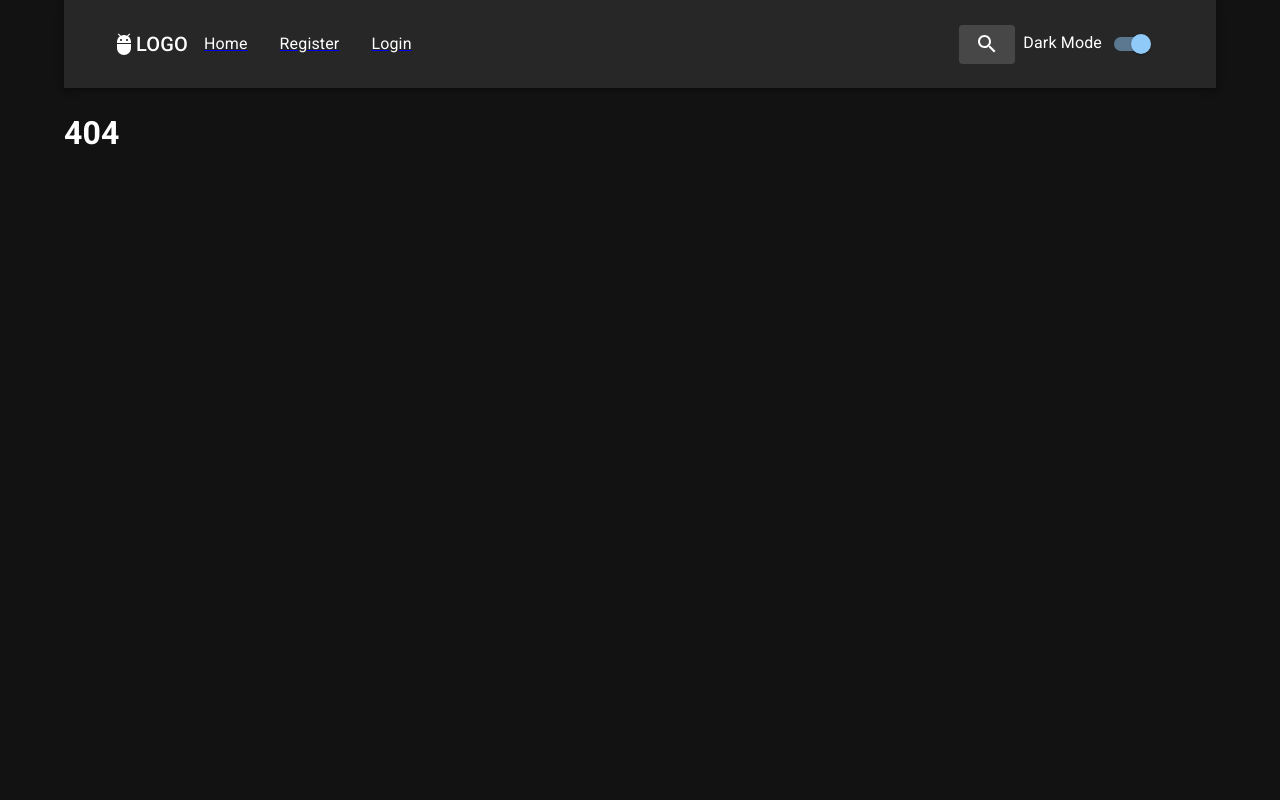
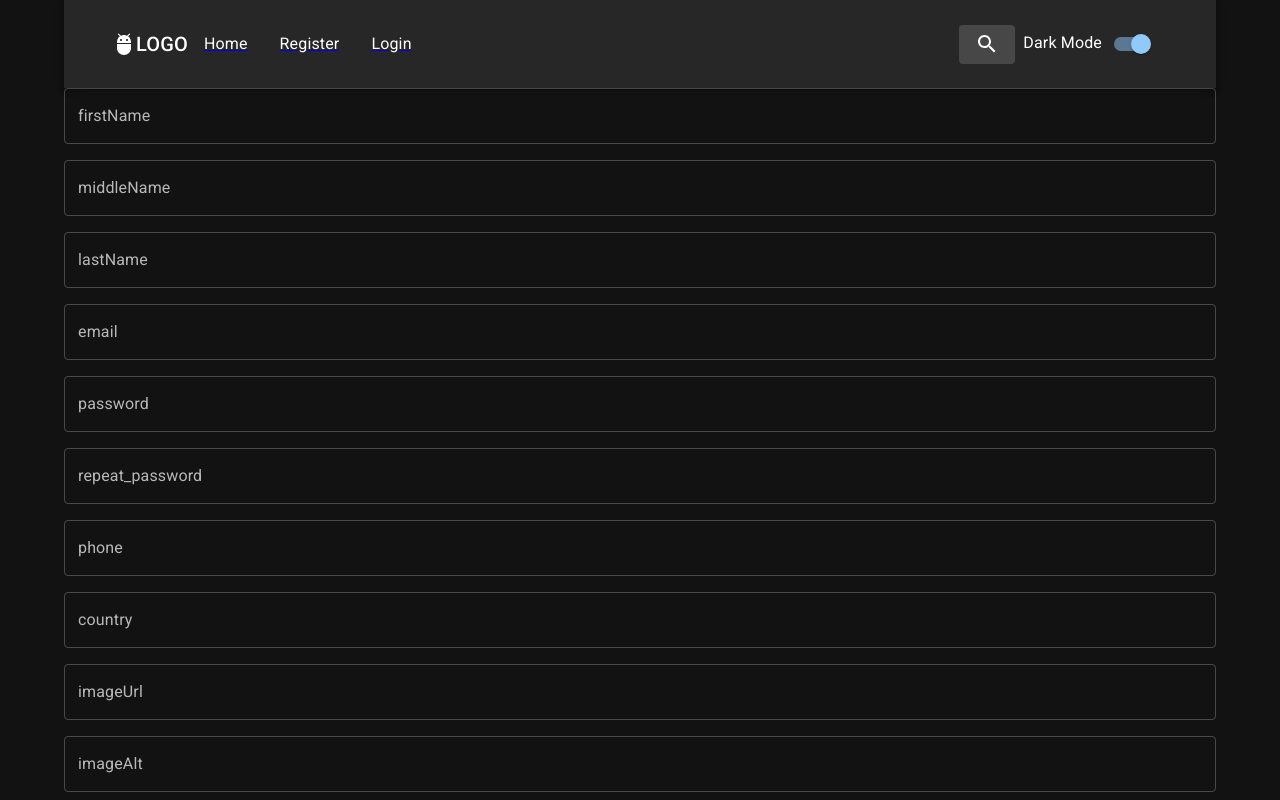
Before and after one commit to Rlss91/hu_morning_W081122MR_react, a React (Create React App) app: page /register2 in a window 1280 px wide. Before the commit this address had no page. Shown: the top 800 px of the page. Built offline with nearby package versions, Linux system fonts and the light colour scheme.

Commit message:
register 2

```diff
--- /dev/null
+++ b/src/pages/RegisterPage2/InputField.jsx
@@ -0,0 +1,38 @@
+import { Grid, TextField } from "@mui/material";
+import PropTypes from "prop-types";
+import { useState } from "react";
+
+const InputField = ({ helperText, cols, onChange, showErrors, ...props }) => {
+  const [touched, setTouched] = useState(false);
+  const handleInputChange = (event) => {
+    console.log(event.target.id);
+    setTouched(true);
+    onChange(event);
+  };
+  return (
+    <Grid item xs={cols}>
+      <TextField
+        variant="outlined"
+        error={(touched || showErrors) && !!helperText}
+        helperText={(touched || showErrors) && helperText}
+        fullWidth
+        {...props}
+        onChange={handleInputChange}
+      />
+    </Grid>
+  );
+};
+InputField.propTypes = {
+  id: PropTypes.string.isRequired,
+  value: PropTypes.string.isRequired,
+  label: PropTypes.string.isRequired,
+  cols: PropTypes.number,
+  helperText: PropTypes.string,
+  onChange: PropTypes.func,
+  showErrors: PropTypes.bool,
+};
+InputField.defaultProps = {
+  cols: 12,
+  showErrors: false,
+};
+export default InputField;
--- /dev/null
+++ b/src/pages/RegisterPage2/RegisterPage2.jsx
@@ -0,0 +1,47 @@
+import { useState } from "react";
+import InputField from "./InputField";
+
+import initialInputState from "./initialInputState";
+import { Box, Button, Grid } from "@mui/material";
+import validateRegisterSchema2 from "../../validation/registerValidation2";
+
+const RegisterPage2 = () => {
+  const [inputState, setInputState] = useState(initialInputState);
+  const [errorState, setErrorState] = useState(null);
+  const [showErrors, setShowErrors] = useState(false);
+  const handleInputChange = (event) => {
+    const newInputState = JSON.parse(JSON.stringify(inputState));
+    newInputState[event.target.id] = event.target.value;
+    setInputState(newInputState);
+    setErrorState(validateRegisterSchema2(newInputState));
+  };
+  const handleBtnClick = () => {
+    setShowErrors(true);
+    const errors = validateRegisterSchema2(inputState);
+    setErrorState(errors);
+    if (errors) return;
+  };
+  return (
+    <Box>
+      <Grid container spacing={2}>
+        {Object.keys(initialInputState).map((key) => (
+          <InputField
+            key={key + "inputs"}
+            label={key}
+            id={key}
+            helperText={
+              errorState && errorState[key] && errorState[key].join(", ")
+            }
+            value={inputState[key]}
+            onChange={handleInputChange}
+            showErrors={showErrors}
+          />
+        ))}
+      </Grid>
+      <Button variant="contained" onClick={handleBtnClick}>
+        Register
+      </Button>
+    </Box>
+  );
+};
+export default RegisterPage2;
--- /dev/null
+++ b/src/pages/RegisterPage2/initialInputState.js
@@ -0,0 +1,20 @@
+const initialInputState = {
+  firstName: "",
+  middleName: "",
+  lastName: "",
+  email: "",
+  password: "",
+  repeat_password: "",
+  phone: "",
+  country: "",
+  imageUrl: "",
+  imageAlt: "",
+  state: "",
+  city: "",
+  street: "",
+  houseNumber: "",
+  zipCode: "",
+  biz: "",
+};
+
+export default initialInputState;
--- a/src/routes/Router.jsx
+++ b/src/routes/Router.jsx
@@ -19,6 +19,7 @@ import MenuPage from "../pages/MenuPage";
 import RRDPage1 from "../pages/RRDPage1";
 import RRDPage2 from "../pages/RRDPage2";
 import ProtectedRouteState from "../guard/ProtectedRouteState";
+import RegisterPage2 from "../pages/RegisterPage2/RegisterPage2";
 
 //element={<ProtectedRoute element={<LogoutPage />} />}
 
@@ -28,6 +29,7 @@ const Router = () => {
       <Route path={ROUTES.HOME} element={<HomePage />} />
       <Route path={ROUTES.FAKEHOME} element={<Navigate to={ROUTES.HOME} />} />
       <Route path={ROUTES.REGISTER} element={<RegisterPage />} />
+      <Route path="/register2" element={<RegisterPage2 />} />
       <Route path={ROUTES.LOGIN} element={<LoginPage />} />
       <Route
         path={ROUTES.LOGOUT}
--- /dev/null
+++ b/src/validation/registerValidation2.js
@@ -0,0 +1,48 @@
+import Joi from "joi";
+import validation from "./validation";
+
+const registerSchema = Joi.object({
+  firstName: Joi.string().alphanum().min(2).max(100).required(),
+  middleName: Joi.string().alphanum().min(2).max(100).allow("").required(),
+  lastName: Joi.string().alphanum().min(2).max(100).required(),
+  email: Joi.string()
+    .min(6)
+    .max(100)
+    .email({ minDomainSegments: 2, tlds: { allow: false } })
+    .required(),
+  password: Joi.string()
+    .pattern(
+      new RegExp(
+        "^(?=.*[a-z])(?=.*[A-Z])(?=.*[0-9])(?=.*[^A-Za-z0-9])(?=.{6,})"
+      )
+    )
+    .min(6)
+    .max(20)
+    .required()
+    .messages({
+      "string.pattern.base":
+        "The password must be at least 6 characters long and contain at least one lowercase letter, one uppercase letter, one digit, and one special character.",
+      "string.empty": "Password cannot be empty.",
+      "any.required": "Password is required.",
+    }),
+  repeat_password: Joi.ref("password"),
+  // repeat_password: Joi.valid(userData.password).messages({
+  //   "any.only": "The two passwords do not match",
+  //   "any.required": "Please re-enter the password",
+  //   }),
+  phone: Joi.string().min(9).max(12).required(),
+  country: Joi.string().min(6).max(100),
+  imageUrl: Joi.string().min(6).max(100).allow(""),
+  imageAlt: Joi.string().min(6).max(100).allow(""),
+  state: Joi.string().min(2).max(100).allow(""),
+  city: Joi.string().min(2).max(100).required(),
+  street: Joi.string().min(2).max(100).required(),
+  houseNumber: Joi.string().min(1).max(100).required(),
+  zipCode: Joi.number().integer().positive().min(1).max(99999999),
+  biz: Joi.bool().required(),
+});
+
+const validateRegisterSchema2 = (userInput) =>
+  validation(registerSchema, userInput);
+
+export default validateRegisterSchema2;
```
Also changed, not shown: 1 other file (tests, documents, lock files or other folders).
